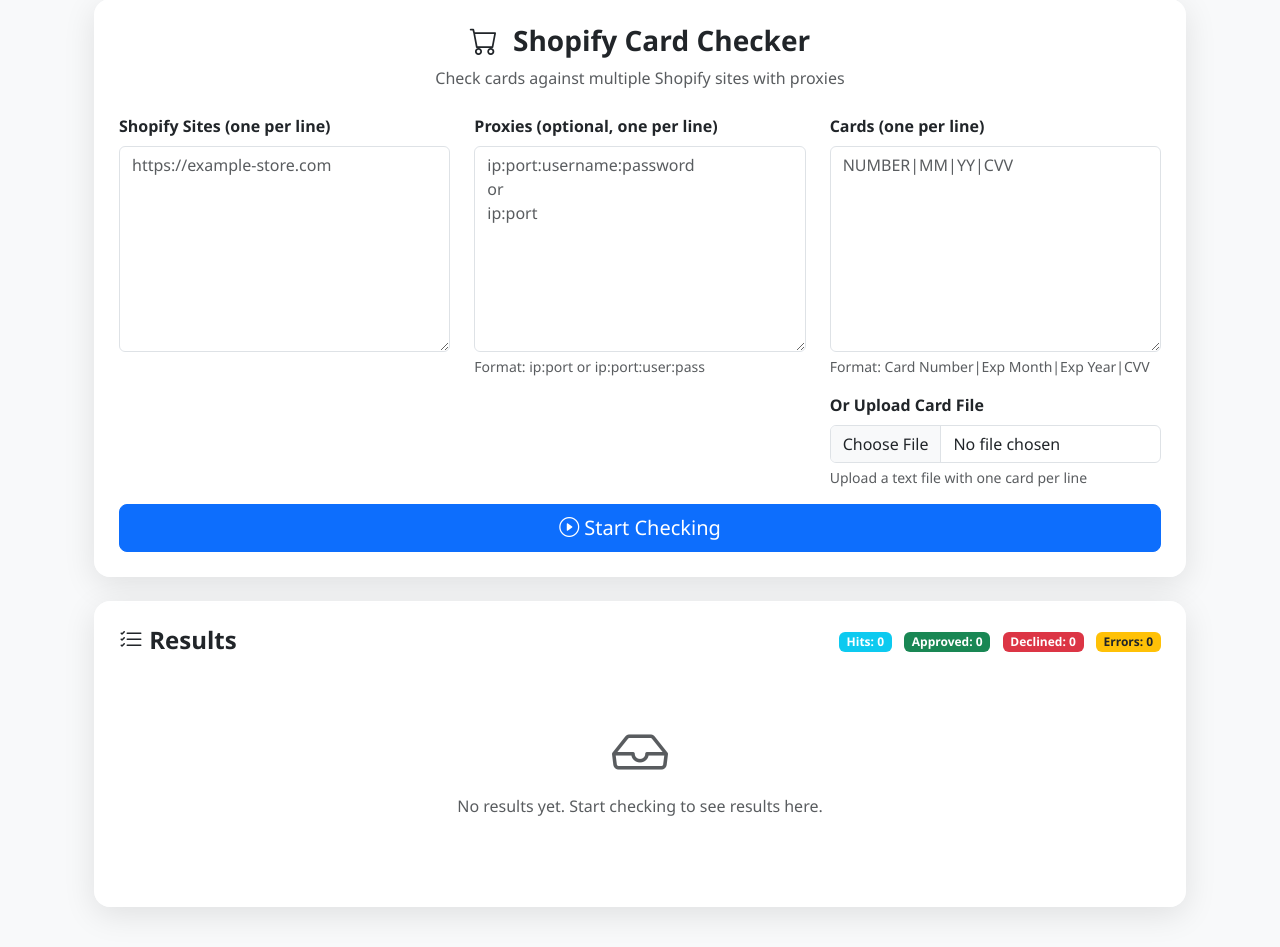
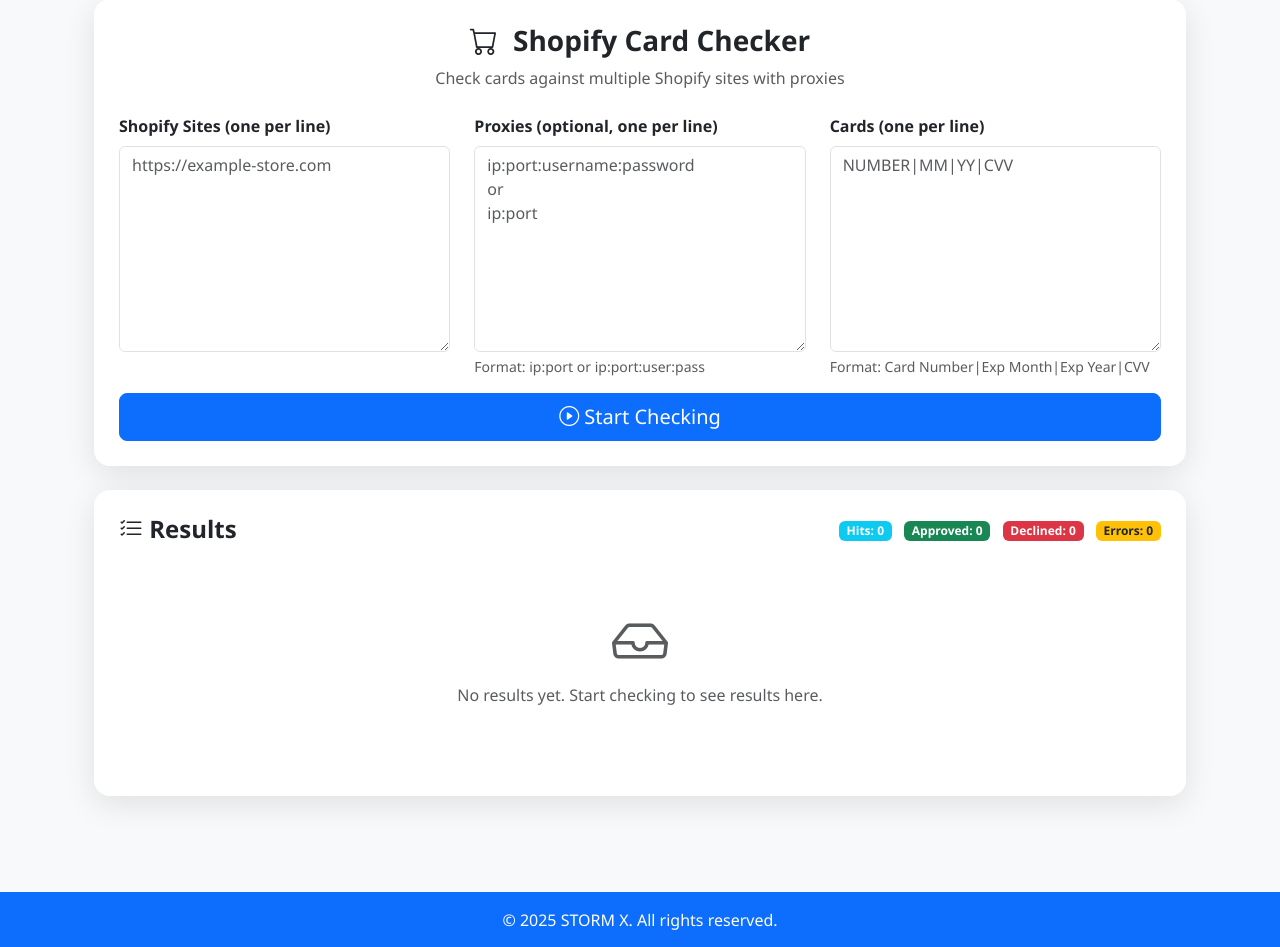
Before and after one commit to was-x/Stormx, a Python web app: template templates/shopify.html in a window 1280 px wide. Shown: the part 109-1056 px from the top of the page. Run offline with Jinja, Linux system fonts and the light colour scheme; the template is opened without the code that fills it, so the values that code supplies are empty.

Commit message:
Update shopify.html

```diff
--- a/templates/shopify.html
+++ b/templates/shopify.html
@@ -9,7 +9,7 @@
             <p class="text-muted">Check cards against multiple Shopify sites with proxies</p>
         </div>
 
-        <form id="shopifyForm" enctype="multipart/form-data">
+        <form id="shopifyForm">
             <div class="row">
                 <div class="col-md-4 mb-3">
                     <label for="sites" class="form-label fw-semibold">Shopify Sites (one per line)</label>
@@ -27,12 +27,8 @@
                 <div class="col-md-4 mb-3">
                     <label for="cards" class="form-label fw-semibold">Cards (one per line)</label>
                     <textarea class="form-control" id="cards" name="cards" rows="8"
-                              placeholder="NUMBER|MM|YY|CVV"></textarea>
+                              placeholder="NUMBER|MM|YY|CVV" required></textarea>
                     <div class="form-text">Format: Card Number|Exp Month|Exp Year|CVV</div>
-
-                    <label for="card_file" class="form-label fw-semibold mt-3">Or Upload Card File</label>
-                    <input type="file" class="form-control" id="card_file" name="card_file" accept=".txt">
-                    <div class="form-text">Upload a text file with one card per line</div>
                 </div>
             </div>
 
@@ -146,10 +142,9 @@ document.addEventListener('DOMContentLoaded', function() {
         const sites = document.getElementById('sites').value.trim();
         const proxies = document.getElementById('proxies').value.trim();
         const cards = document.getElementById('cards').value.trim();
-        const fileInput = document.getElementById('card_file');
 
-        if (!sites || (!cards && !fileInput.files[0])) {
-            alert('Please provide at least one site and cards (either text or file)');
+        if (!sites || !cards) {
+            alert('Please provide at least one site and one card');
             return;
         }
 
@@ -165,24 +160,16 @@ document.addEventListener('DOMContentLoaded', function() {
         checkButton.disabled = true;
         checkButton.innerHTML = '<span class="spinner-border spinner-border-sm"></span> Checking...';
 
-        // Create form data
-        const formData = new FormData();
-        formData.append('sites', sites);
-        formData.append('proxies', proxies);
-        formData.append('cards', cards);
-
-        if (fileInput.files[0]) {
-            formData.append('card_file', fileInput.files[0]);
-        }
-
         // Set up Server-Sent Events connection
         if (eventSource) eventSource.close();
 
-        eventSource = new EventSource('/shopify_check?' + new URLSearchParams({
-            sites: sites,
-            proxies: proxies,
-            cards: cards
-        }).toString());
+        // Create URL with query parameters
+        const params = new URLSearchParams();
+        params.append('sites', sites);
+        params.append('proxies', proxies);
+        params.append('cards', cards);
+
+        eventSource = new EventSource('/shopify_check?' + params.toString());
 
         eventSource.onmessage = function(event) {
             const data = JSON.parse(event.data);
```
